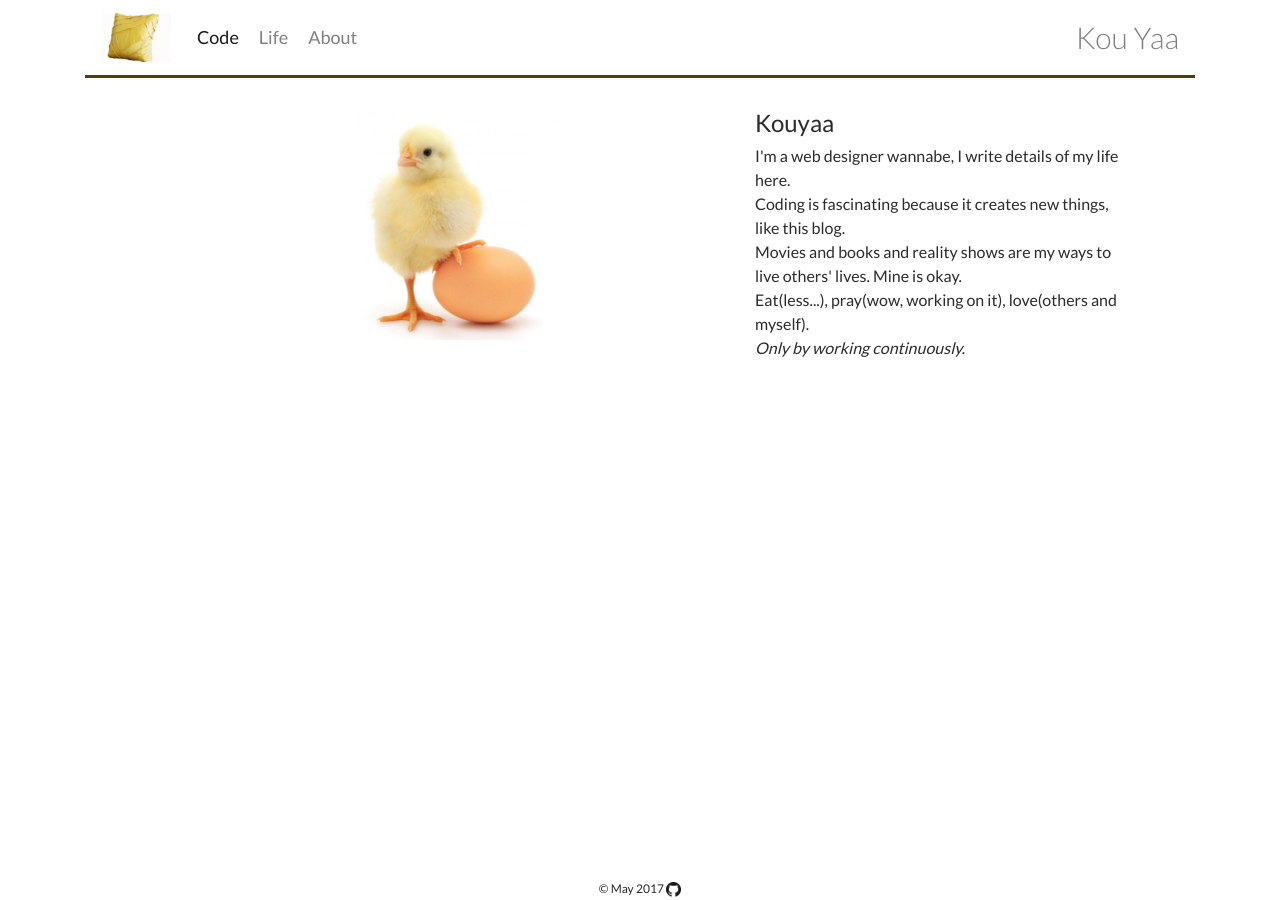
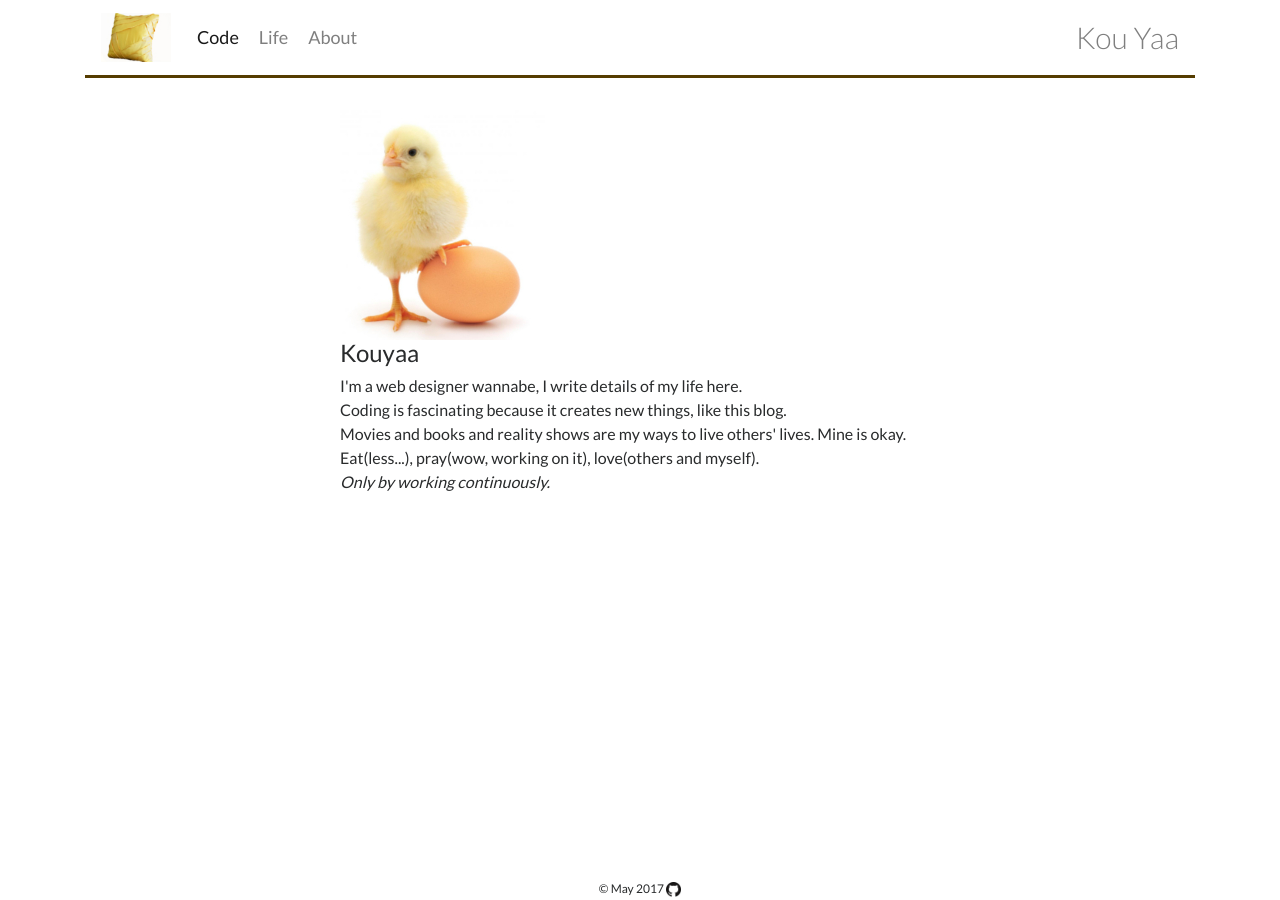
Before and after one commit to yinkouya/yinkouya.github.io, a Jekyll site: the page built from about.html, in a window 1280 px wide. Built offline with Jekyll 4.4.1, drawn with Linux system fonts in a browser that asks for light colours; nearby versions of some CDN libraries.

Commit message:
Update about.html

```diff
--- a/about.html
+++ b/about.html
@@ -2,11 +2,7 @@
 layout: default
 ---
 <div class="main-about">
-  <div class="row row-about">
-    <div class="col-md-6">
   <img class="about" src="/img/about.jpg" alt="yellow">
-    </div>
-    <div class="col-md-6">
   <h4>Kouyaa</h4>
   <p>I'm a web designer wannabe, I write details of my life here.
   <br>Coding is fascinating because it creates new things, like this blog.
@@ -14,5 +10,3 @@ layout: default
   <br>Eat(less...), pray(wow, working on it), love(others and myself).
   <br><i>Only by working continuously.</i></p>
 </div>
-  </div>
-</div>
```
Lines whose indentation alone changed are shown as unchanged.
